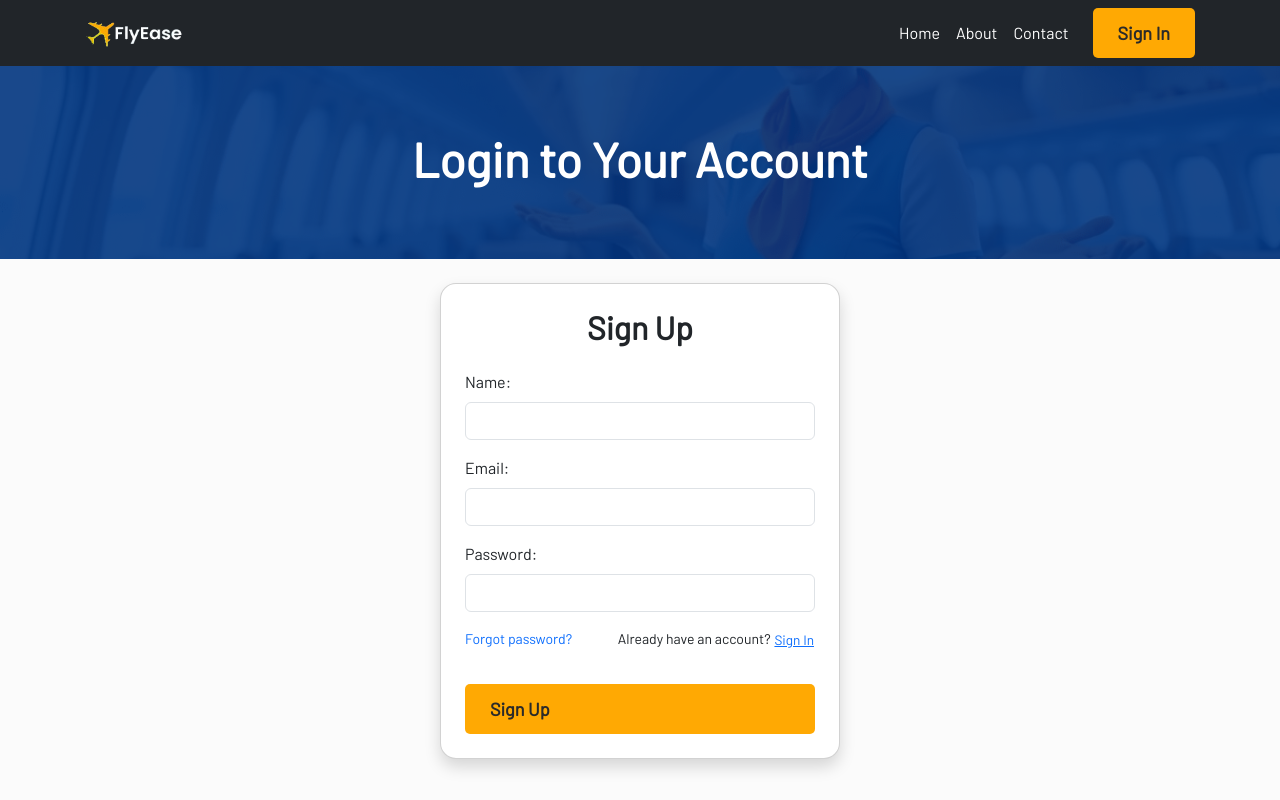
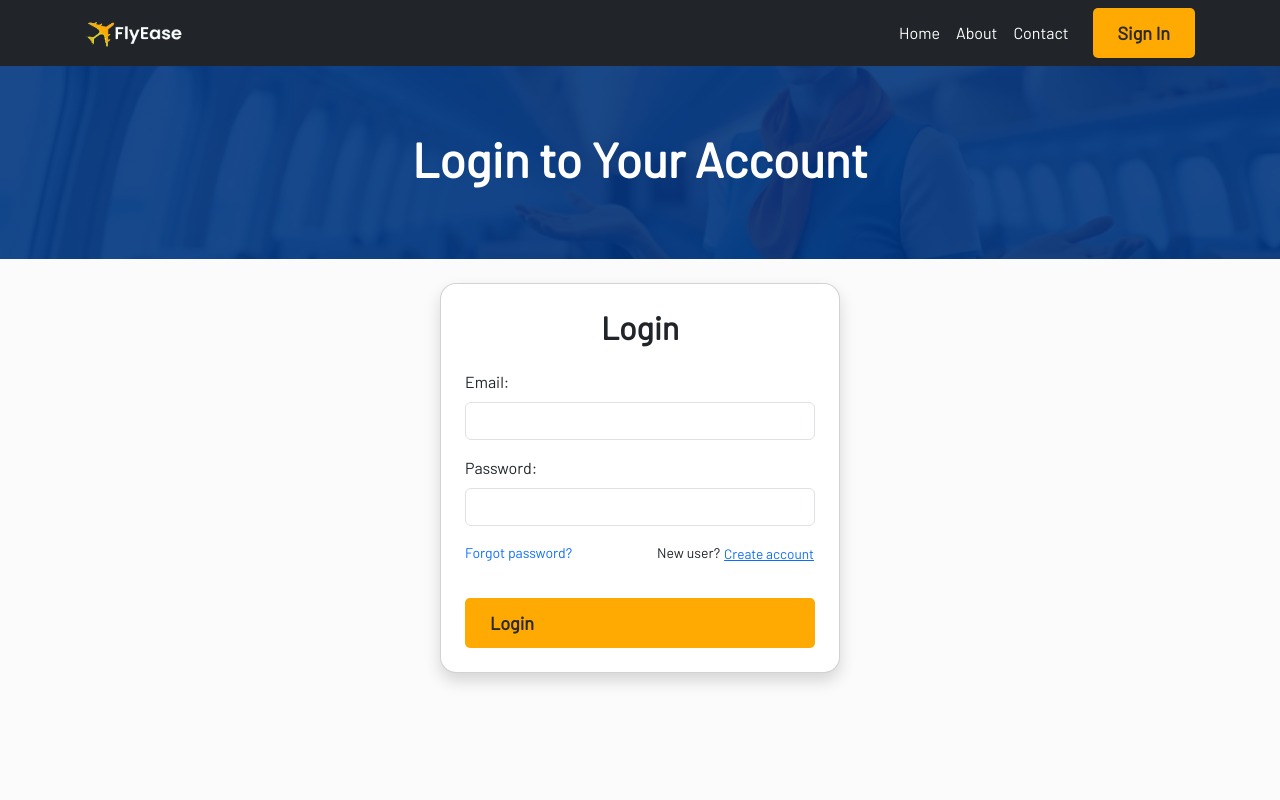
Before and after one commit to awaisali532/airlineTicketBookingSyatem, a React (Vite) app in the folder frontend/: page /login in a window 1280 px wide. Built offline with nearby package versions, Linux system fonts and the light colour scheme.

Commit message:
when login login button hide and logout shown

```diff
--- a/frontend/src/App.jsx
+++ b/frontend/src/App.jsx
@@ -10,7 +10,7 @@ import Contact from "./pages/contact/Contact";
 import FlightDetails from "./pages/flightdetails/FlightDetails";
 import FlightSearch from "./pages/FlightSearch";
 import FlightTracking from "./pages/FlightTracking";
-import Header from "./components/header/Header";
+import Header from "./components/header/header.jsx";
 import Login from "./pages/login/Login";
 import "@fortawesome/fontawesome-free/css/all.min.css";
 import BookingDetails from "./pages/bookingDetails/BookingDetails";
@@ -20,10 +20,12 @@ import Forget from "./pages/login/Forget.jsx";
 import NewPassword from "./pages/login/NewPassword.jsx";
 import "react-toastify/dist/ReactToastify.css";
 import { ToastContainer } from "react-toastify";
+import { AuthProvider } from "./context/AuthContext.jsx";
 
 const App = () => {
   return (
     <div>
+      <AuthProvider>
         <ToastContainer />
         <Header />
         <Routes>
@@ -40,6 +42,7 @@ const App = () => {
           <Route path="/passenger-count" element={<PassengersCount />} />
           <Route path="/select-seats" element={<SelectSeats />} />
         </Routes>
+      </AuthProvider>
     </div>
   );
 };
--- a/frontend/src/components/header/header.jsx
+++ b/frontend/src/components/header/header.jsx
@@ -1,12 +1,31 @@
-import React from "react";
+import React, { useEffect } from "react";
+import { useNavigate } from "react-router-dom"; // Hook to navigate after log out
 import "bootstrap/dist/css/bootstrap.min.css"; // Bootstrap import
 import "bootstrap/dist/js/bootstrap.bundle.min.js";
 import "./header.css"; // Component-specific CSS
 import "../../App.css"; // Global CSS
 import { Link } from "react-router-dom";
-// import Login from '../../pages/Login';
+import { useAuth } from "../../context/AuthContext"; // Access AuthContext
 
 const Header = () => {
+  const { isLoggedIn, logout } = useAuth(); // Access isLoggedIn and logout from context
+  const navigate = useNavigate(); // Hook to navigate after log out
+
+  useEffect(() => {
+    // Check if there's a token in localStorage to determine login status
+    const token = localStorage.getItem("token");
+    if (!token) {
+      // If no token, logout the user
+      logout();
+    }
+  }, [logout]);
+
+  const handleLogout = () => {
+    localStorage.removeItem("token"); // Remove token from localStorage to log out
+    logout(); // Call logout to update the state in AuthContext
+    navigate("/"); // Redirect to homepage after log out
+  };
+
   return (
     <nav className="navbar navbar-expand-lg navbar-dark bg-dark">
       <div className="container">
@@ -29,10 +48,10 @@ const Header = () => {
         </button>
 
         {/* Navbar Items */}
-        <div className="collapse navbar-collapse " id="navbarNav">
-          <ul className="navbar-nav ms-auto ">
+        <div className="collapse navbar-collapse" id="navbarNav">
+          <ul className="navbar-nav ms-auto">
             <li className="nav-item">
-              <Link className="nav-link " to={"/"}>
+              <Link className="nav-link" to={"/"}>
                 Home
               </Link>
             </li>
@@ -48,10 +67,16 @@ const Header = () => {
             </li>
           </ul>
 
-          {/* Sign-in Button */}
-          <Link to={"/login"} className="btn custom_btn ms-3 signin ">
-            Sign in
-          </Link>
+          {/* Conditionally Render "Sign in" or "Log out" Button */}
+          {isLoggedIn ? (
+            <button onClick={handleLogout} className="btn custom_btn ms-3">
+              Log out
+            </button>
+          ) : (
+            <Link to={"/login"} className="btn custom_btn ms-3 signin">
+              Sign in
+            </Link>
+          )}
         </div>
       </div>
     </nav>
--- a/frontend/src/components/slider/Slider.jsx
+++ b/frontend/src/components/slider/Slider.jsx
@@ -6,9 +6,11 @@ import "bootstrap/dist/css/bootstrap.min.css";
 import "./Slider.css";
 import { Link } from "react-router-dom";
 import "../../App.css";
+import { useAuth } from "../../context/AuthContext"; // Access AuthContext
 
 const SliderComponent = () => {
   const [currentSlide, setCurrentSlide] = useState(0);
+  const { isLoggedIn } = useAuth(); // Get login status from AuthContext
 
   const settings = {
     dots: false,
@@ -64,12 +66,15 @@ const SliderComponent = () => {
                       {/* Added mx-3 for better mobile spacing */}
                       Get rewarded for your travels with instant savings.
                     </p>
-                    <Link
-                      to={"/login"}
-                      className="btn custom_btn btn-lg px-4  "
-                    >
-                      Sign In / Register
-                    </Link>
+                    {/* Conditionally render the button based on the login status */}
+                    {!isLoggedIn && (
+                      <Link
+                        to={"/login"}
+                        className="btn custom_btn btn-lg px-4"
+                      >
+                        Sign In / Register
+                      </Link>
+                    )}
                   </div>
                 </div>
               </div>
--- /dev/null
+++ b/frontend/src/context/AuthContext.jsx
@@ -0,0 +1,35 @@
+import React, { createContext, useState, useContext, useEffect } from "react";
+
+// Create the AuthContext
+const AuthContext = createContext();
+
+// Create a custom hook to access the AuthContext
+export const useAuth = () => useContext(AuthContext);
+
+// AuthProvider component to provide authentication state and actions
+export const AuthProvider = ({ children }) => {
+  const [isLoggedIn, setIsLoggedIn] = useState(false);
+
+  useEffect(() => {
+    // Check if there's a token in localStorage to set the login state
+    const token = localStorage.getItem("token");
+    if (token) {
+      setIsLoggedIn(true);
+    }
+  }, []);
+
+  const login = () => {
+    setIsLoggedIn(true);
+  };
+
+  const logout = () => {
+    localStorage.removeItem("token");
+    setIsLoggedIn(false);
+  };
+
+  return (
+    <AuthContext.Provider value={{ isLoggedIn, login, logout }}>
+      {children}
+    </AuthContext.Provider>
+  );
+};
--- a/frontend/src/pages/login/Login.jsx
+++ b/frontend/src/pages/login/Login.jsx
@@ -7,8 +7,11 @@ import { UserContext } from "../../context/UserContext";
 import axios from "axios";
 import { toast } from "react-toastify";
 import { useNavigate } from "react-router-dom";
+import { useAuth } from "../../context/AuthContext"; // Import the useAuth hook
+
 const Login = () => {
-  const { backendUrl, isLogin, setIsLogin } = useContext(UserContext); // Fixed: included `isLogin`
+  const { backendUrl } = useContext(UserContext); // Use UserContext for backend URL
+  const { isLoggedIn, login, logout } = useAuth(); // Get login/logout and isLoggedIn from AuthContext
   const navigate = useNavigate();
   const validateForm = () => {
     // Simple email regex for validation
@@ -29,18 +32,20 @@ const Login = () => {
   useEffect(() => {
     const token = localStorage.getItem("token");
     if (token) {
-      setIsLogin(true);
+      login(); // Call login function from AuthContext
     } else {
-      setIsLogin(false);
+      logout(); // Call logout function from AuthContext
     }
-  }, []);
+  }, [login, logout]); // Add login and logout to the dependency array
+  const [isSignUpMode, setIsSignUpMode] = useState(!isLoggedIn);
 
   const [name, setName] = useState("");
   const [email, setEmail] = useState("");
   const [password, setPassword] = useState("");
 
   const handleToggle = () => {
-    setIsLogin(!isLogin);
+    setIsSignUpMode(!isSignUpMode); // Toggle between Sign Up and Login
+
     setName(""); // Reset name field
     setEmail(""); // Reset email field
     setPassword(""); // Reset password field
@@ -57,7 +62,7 @@ const Login = () => {
     e.preventDefault();
     if (!validateForm()) return;
     try {
-      if (!isLogin) {
+      if (!isSignUpMode) {
         const { data } = await axios.post(
           backendUrl + "/api/auth/register",
           { name, email, password },
@@ -70,7 +75,7 @@ const Login = () => {
 
         if (data.success) {
           localStorage.setItem("token", data.token);
-          setIsLogin(true);
+          login(); // Call login function from AuthContext
           toast.success("Registration successful! You are now logged in.");
           navigate("/");
         } else {
@@ -89,7 +94,7 @@ const Login = () => {
 
         if (data.success) {
           localStorage.setItem("token", data.token);
-          setIsLogin(true);
+          login(); // Call login function from AuthContext
           toast.success("Login Successfuly");
           navigate("/contact");
         } else {
@@ -116,11 +121,11 @@ const Login = () => {
           style={{ maxWidth: "400px" }}
         >
           <h2 className="text-center fw-bold mb-4">
-            {isLogin ? "Login" : "Sign Up"}
+            {isSignUpMode ? "Login" : "Sign Up"}
           </h2>
           <form onSubmit={handleSubmit}>
             {/* Keep all your existing form fields exactly the same */}
-            {!isLogin && (
+            {!isSignUpMode && (
               <div className="mb-3">
                 <label className="form-label" htmlFor="name">
                   Name:
@@ -175,7 +180,7 @@ const Login = () => {
                 Forgot password?
               </Link>
               <span className="small">
-                {isLogin ? (
+                {isSignUpMode ? (
                   <span>
                     New user?{" "}
                     <button
@@ -205,7 +210,7 @@ const Login = () => {
               type="submit"
               className="btn hover-btn custom_btn w-100 mt-3"
             >
-              {isLogin ? "Login" : "Sign Up"}
+              {isSignUpMode ? "Login" : "Sign Up"}
             </button>
           </form>
         </div>
```
Lines whose indentation alone changed are shown as unchanged.
